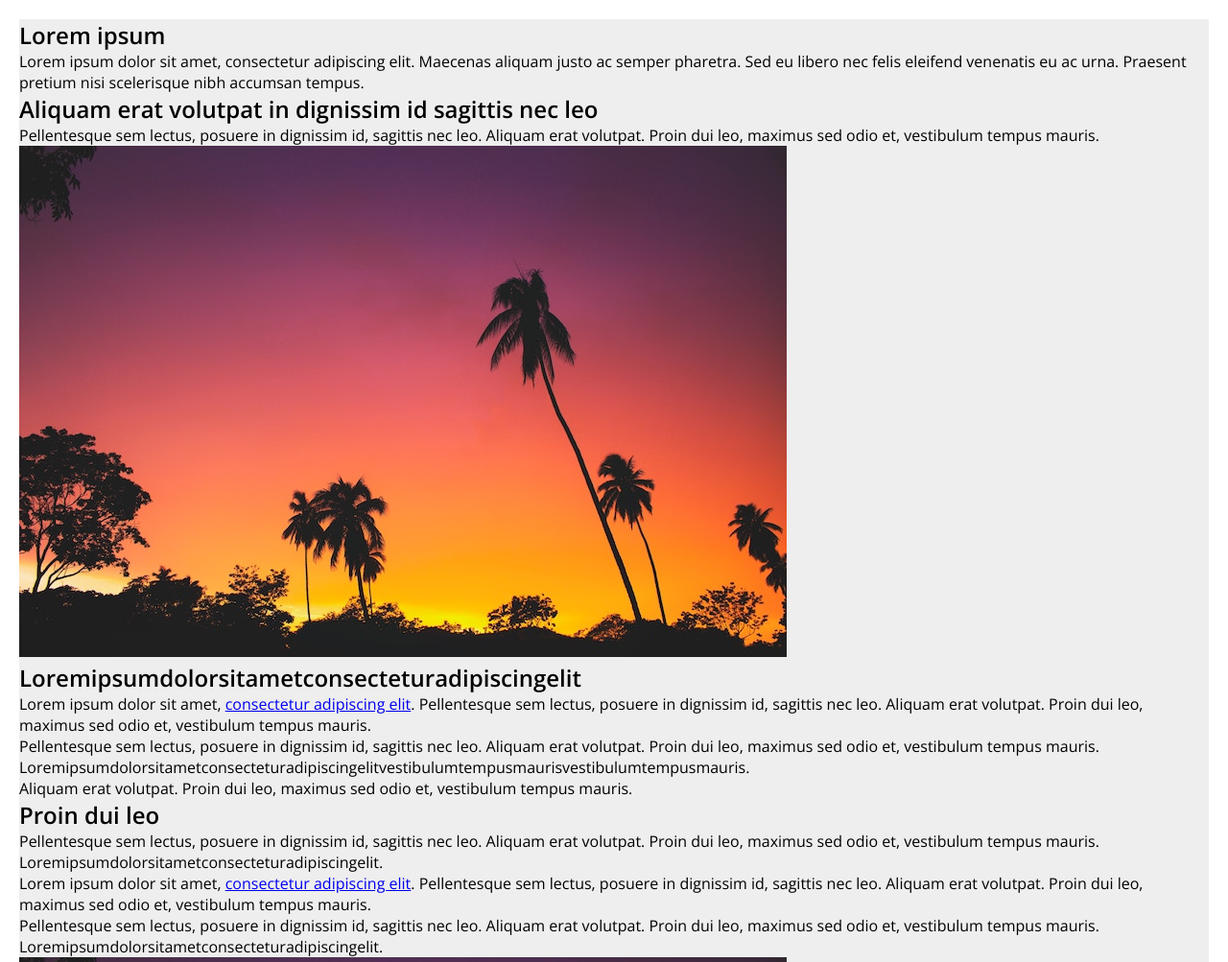
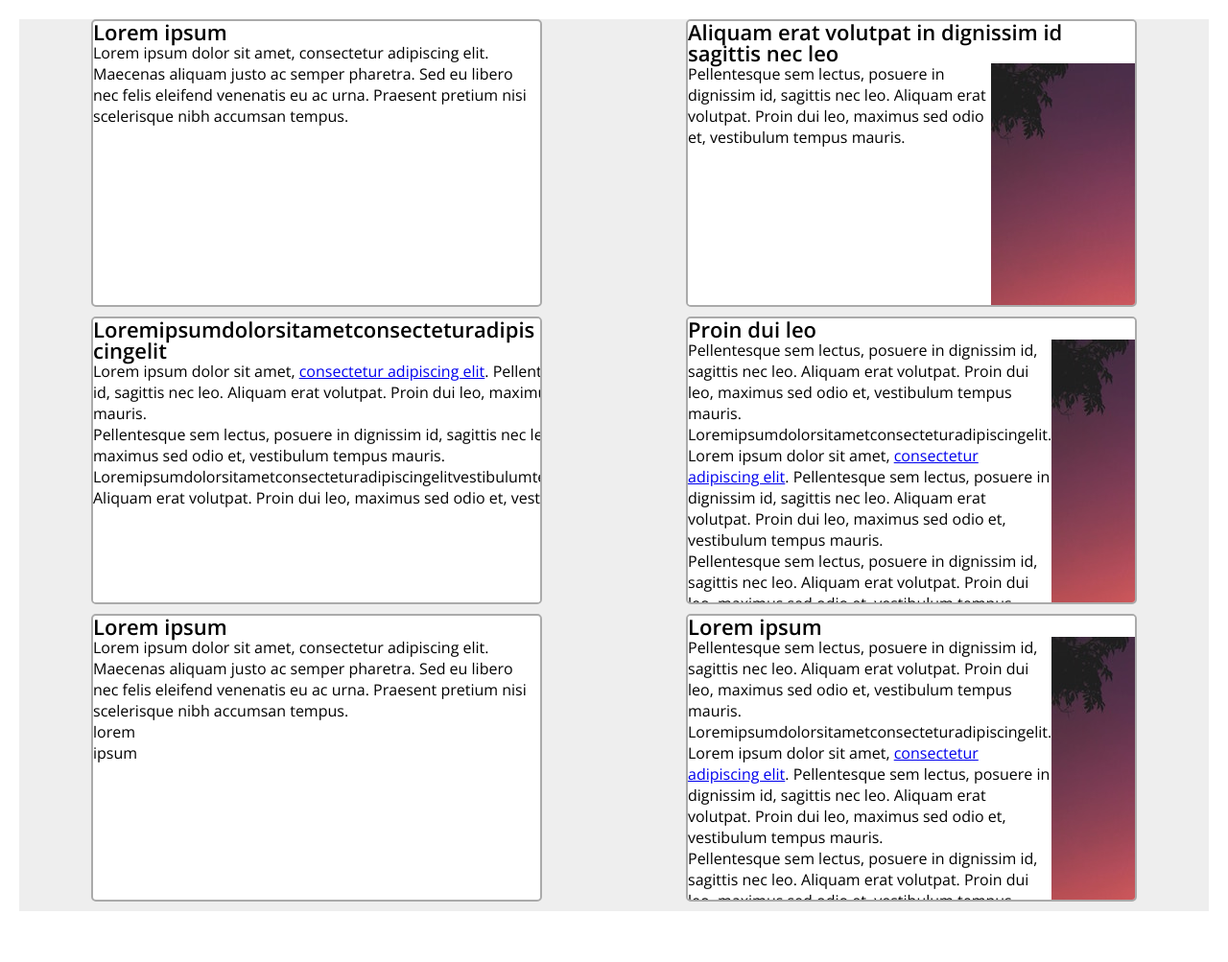
Before and after one commit to aos26/Verkefni5, a plain HTML site: page index.html in a window 1280 px wide. Shown: the top 1003 px of the page at 96% size. After the commit the page ends 970 px from the top, so only its background shows below. Drawn offline with nearby package versions, Linux system fonts and the light colour scheme.

Commit message:
Fyrsta útgáfa

```diff
--- a/index.html
+++ b/index.html
@@ -12,8 +12,8 @@
 
         <section class="card">
           <h2>Lorem ipsum</h2>
-          <div>
-            <div>
+          <div class="card_body">
+            <div class="card_text">
               <p>Lorem ipsum dolor sit amet, consectetur adipiscing elit. Maecenas aliquam justo ac semper pharetra. Sed eu libero nec felis eleifend venenatis eu ac urna. Praesent pretium nisi scelerisque nibh accumsan tempus.</p>
             </div>
           </div>
@@ -21,11 +21,11 @@
 
         <section class="card">
           <h2>Aliquam erat volutpat in dignissim id sagittis nec leo</h2>
-          <div>
-            <div>
+          <div class="card_body">
+            <div class="card_text">
               <p>Pellentesque sem lectus, posuere in dignissim id, sagittis nec leo. Aliquam erat volutpat. Proin dui leo, maximus sed odio et, vestibulum tempus mauris.</p>
             </div>
-            <div>
+            <div class="card_img">
               <img src="img.jpg">
             </div>
           </div>
@@ -33,8 +33,8 @@
 
         <section class="card">
           <h2>Loremipsumdolorsitametconsecteturadipiscingelit</h2>
-          <div>
-            <div>
+          <div class="card_body">
+            <div class="card_text">
               <p>Lorem ipsum dolor sit amet, <a href="#">consectetur adipiscing elit</a>. Pellentesque sem lectus, posuere in dignissim id, sagittis nec leo. Aliquam erat volutpat. Proin dui leo, maximus sed odio et, vestibulum tempus mauris.</p>
               <p>Pellentesque sem lectus, posuere in dignissim id, sagittis nec leo. Aliquam erat volutpat. Proin dui leo, maximus sed odio et, vestibulum tempus mauris. Loremipsumdolorsitametconsecteturadipiscingelitvestibulumtempusmaurisvestibulumtempusmauris.</p>
               <p>Aliquam erat volutpat. Proin dui leo, maximus sed odio et, vestibulum tempus mauris.</p>
@@ -44,13 +44,13 @@
 
         <section class="card">
           <h2>Proin dui leo</h2>
-          <div>
-            <div>
+          <div class="card_body">
+            <div class="card_text">
               <p>Pellentesque sem lectus, posuere in dignissim id, sagittis nec leo. Aliquam erat volutpat. Proin dui leo, maximus sed odio et, vestibulum tempus mauris. Loremipsumdolorsitametconsecteturadipiscingelit.</p>
               <p>Lorem ipsum dolor sit amet, <a href="#">consectetur adipiscing elit</a>. Pellentesque sem lectus, posuere in dignissim id, sagittis nec leo. Aliquam erat volutpat. Proin dui leo, maximus sed odio et, vestibulum tempus mauris.</p>
               <p>Pellentesque sem lectus, posuere in dignissim id, sagittis nec leo. Aliquam erat volutpat. Proin dui leo, maximus sed odio et, vestibulum tempus mauris. Loremipsumdolorsitametconsecteturadipiscingelit.</p>
             </div>
-            <div>
+            <div class="card_img">
               <img src="img.jpg">
             </div>
           </div>
@@ -58,8 +58,8 @@
 
         <section class="card">
           <h2>Lorem ipsum</h2>
-          <div>
-            <div>
+          <div class="card_body">
+            <div class="card_text">
               <p>Lorem ipsum dolor sit amet, consectetur adipiscing elit. Maecenas aliquam justo ac semper pharetra. Sed eu libero nec felis eleifend venenatis eu ac urna. Praesent pretium nisi scelerisque nibh accumsan tempus.</p>
             </div>
           </div>
@@ -71,13 +71,13 @@
 
         <section class="card">
           <h2>Lorem ipsum</h2>
-          <div>
-            <div>
+          <div class="card_body">
+            <div class="card_text">
               <p>Pellentesque sem lectus, posuere in dignissim id, sagittis nec leo. Aliquam erat volutpat. Proin dui leo, maximus sed odio et, vestibulum tempus mauris. Loremipsumdolorsitametconsecteturadipiscingelit.</p>
               <p>Lorem ipsum dolor sit amet, <a href="#">consectetur adipiscing elit</a>. Pellentesque sem lectus, posuere in dignissim id, sagittis nec leo. Aliquam erat volutpat. Proin dui leo, maximus sed odio et, vestibulum tempus mauris.</p>
               <p>Pellentesque sem lectus, posuere in dignissim id, sagittis nec leo. Aliquam erat volutpat. Proin dui leo, maximus sed odio et, vestibulum tempus mauris. Loremipsumdolorsitametconsecteturadipiscingelit.</p>
             </div>
-            <div>
+            <div class="card_img">
               <img src="img.jpg">
             </div>
           </div>
--- a/styles.css
+++ b/styles.css
@@ -22,4 +22,38 @@ main {
 
 .cards {
   background: #eee;
+  display: flex;
+  justify-content: space-around;
+  flex-wrap: wrap;
 }
+
+h2 {
+  font-size: 22px;
+  line-height: 22px;
+}
+
+card.text {
+  font-size: 16px;
+  line-height: 22px;
+}
+
+.card {
+  background-color: #fff;
+  border: 2px solid #aaa;
+  border-radius: 5px;
+  max-height: 300px;
+  max-width: 470px;
+  overflow: auto;
+  margin-bottom: 10px;
+  overflow-wrap: break-word;
+}
+
+.card_body {
+  display: flex;
+  flex-basis: 100%;
+}
+
+.card_img {
+  justify-content: flex-end;
+  max-width: 150px;
+}
```
